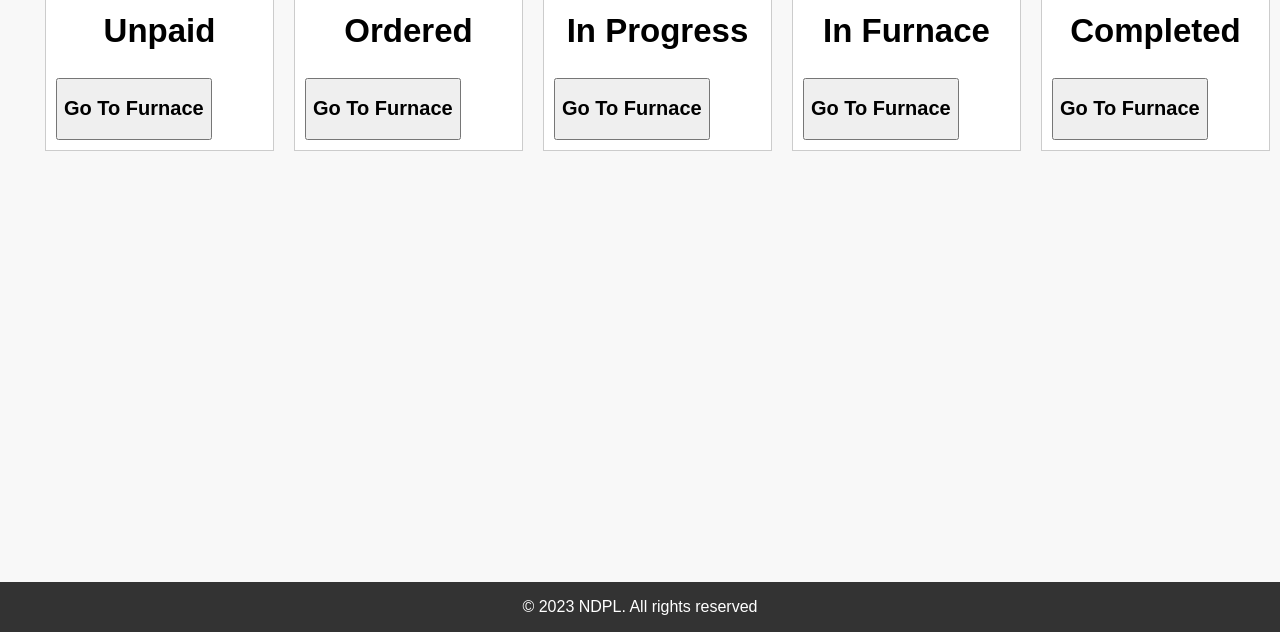
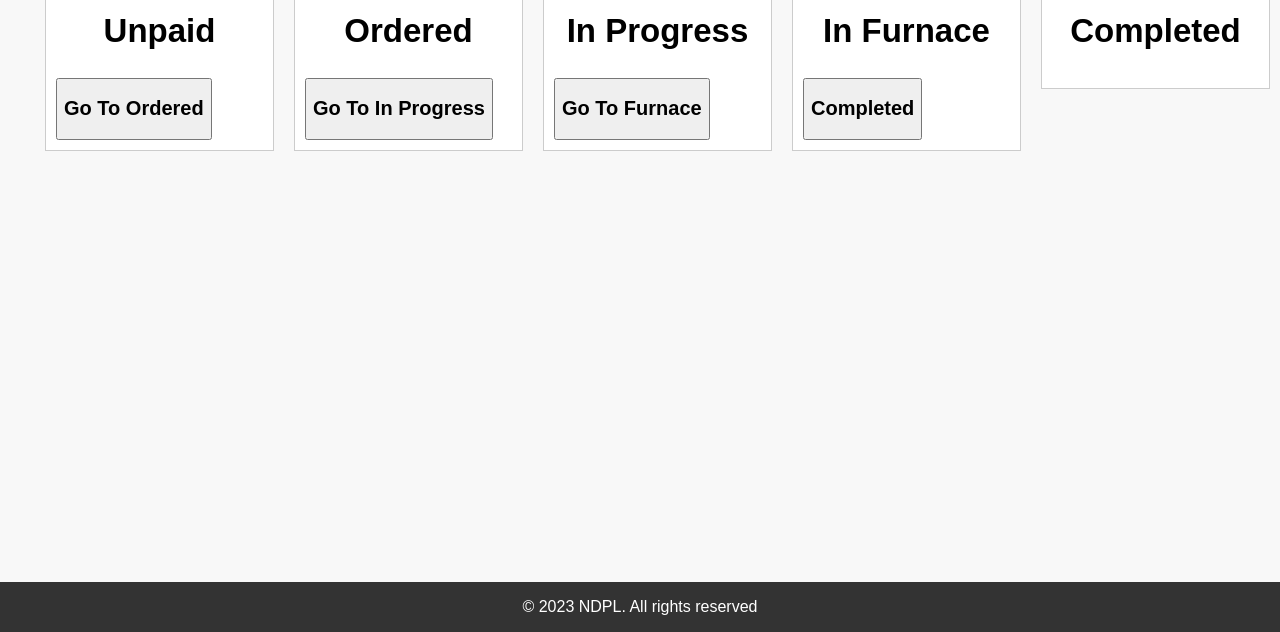
Before and after one commit to NikolaDakov/Group_Project_CB_16_NDPL, a plain HTML site: page templates/marioPage.html in a window 1280 px wide. Shown: the part 168-800 px from the top of the page. Drawn offline with Linux system fonts and the light colour scheme.

Commit message:
small changes

```diff
--- a/templates/marioPage.html
+++ b/templates/marioPage.html
@@ -20,7 +20,7 @@
         <ul class="order-list" id="in-progress-list">
 
         </ul>
-        <button id="go-to-furnace-button"><h2>Go To Furnace</2h></button>
+        <button id="go-to-furnace-button"><h2>Go To Ordered</2h></button>
     </div>
 
     <div class="table">
@@ -28,7 +28,7 @@
         <ul class="order-list" id="in-progress-list">
 
         </ul>
-        <button id="go-to-furnace-button"><h2>Go To Furnace</2h></button>
+        <button id="go-to-furnace-button"><h2>Go To In Progress</2h></button>
     </div>
 
     <div class="table">
@@ -44,7 +44,7 @@
         <ul class="order-list" id="in-progress-list">
 
         </ul>
-        <button id="go-to-furnace-button"><h2>Go To Furnace</2h></button>
+        <button id="go-to-furnace-button"><h2>Completed</2h></button>
     </div>
 
     <div class="table">
@@ -52,7 +52,6 @@
         <ul class="order-list" id="in-progress-list">
 
         </ul>
-        <button id="go-to-furnace-button"><h2>Go To Furnace</2h></button>
     </div>
 </div>
 
```
